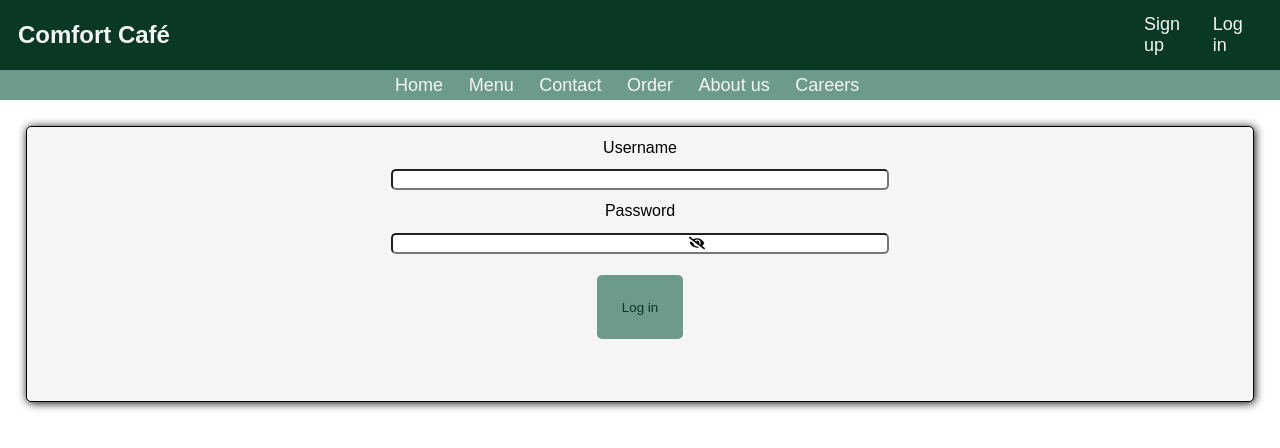
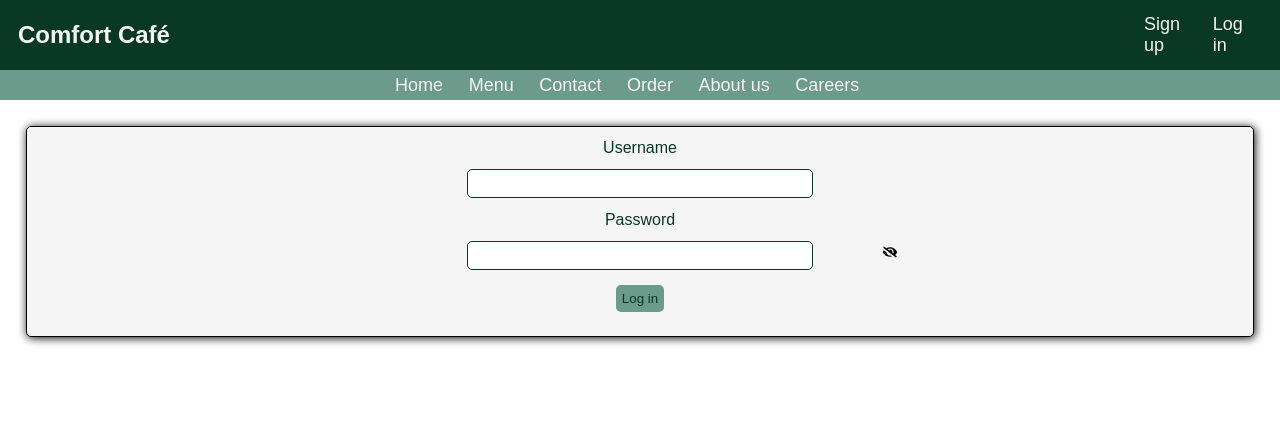
Before and after one commit to ctdupuis/comfort-cafe, a React (Create React App) app: page /login in a window 1280 px wide. Shown: the top 448 px of the page. Built offline with nearby package versions, Linux system fonts and the light colour scheme; a web font is replaced by a local one.

Commit message:
styled Login form

```diff
--- a/src/components/sessions/Login.jsx
+++ b/src/components/sessions/Login.jsx
@@ -46,9 +46,9 @@ export default class Login extends Component {
                         />
                         {
                             this.state.type === "password" ?
-                            <FaEyeSlash style={{ marginTop: "-19px", marginRight: "-113px"}} onClick={this.handleVisToggle}/>
+                            <FaEyeSlash onClick={this.handleVisToggle}/>
                             :
-                            <FaEye style={{ marginTop: "-19px", marginRight: "-113px"}} onClick={this.handleVisToggle}/>
+                            <FaEye onClick={this.handleVisToggle}/>
                         }
 
 
--- a/src/stylesheets/forms.css
+++ b/src/stylesheets/forms.css
@@ -15,10 +15,13 @@
 .session-form input {
     width: 50%;
     border-radius: 5px;
+    border: 1px solid var(--d-green);
+    padding: 1%;
 }
 
 .session-form label {
     margin: 1%;
+    color: var(--d-green);
 }
 
 .session-form button {
@@ -30,12 +33,24 @@
     border-radius: 5px;
     border: none;
     padding: 2%;
+    transition: 0.3s ease;
 }
 
 .session-form button:hover {
     cursor: pointer;
     background-color: var(--d-green);
     color: var(--l-green);
+}
+
+svg {
+    margin-top: -19px;
+    margin-right: -113px;
+    border-radius: 10px;
+}
+
+svg:hover {
+    cursor: pointer;
+    background-color: #cdcdcd;
 }
 
 @media only screen and (min-width: 768px) {
@@ -54,8 +69,9 @@
     }
 
     .session-form input {
-        width: 40%;
+        width: 27%;
         border-radius: 5px;
+        padding: .5%;
     }
 
     .session-form label {
@@ -63,6 +79,12 @@
     }
 
     .session-form button {
-        margin-top: 2%;
+        margin: 2%;
+        padding: .5%;
+    }
+
+    svg {
+        margin-top: -26px;
+        margin-right: -500px;
     }
 }
```
